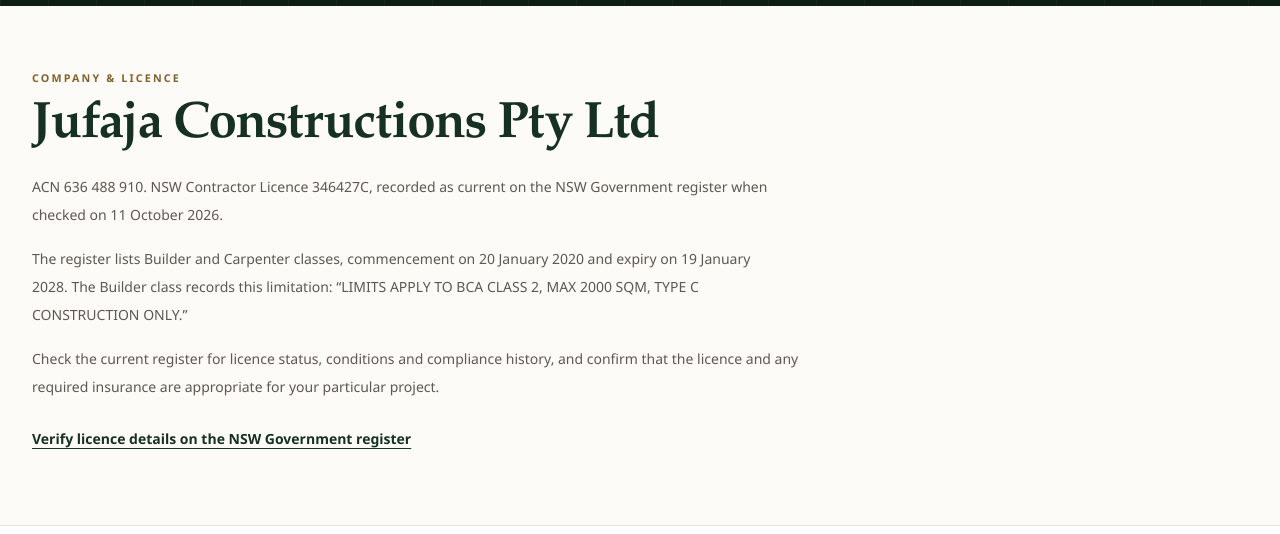
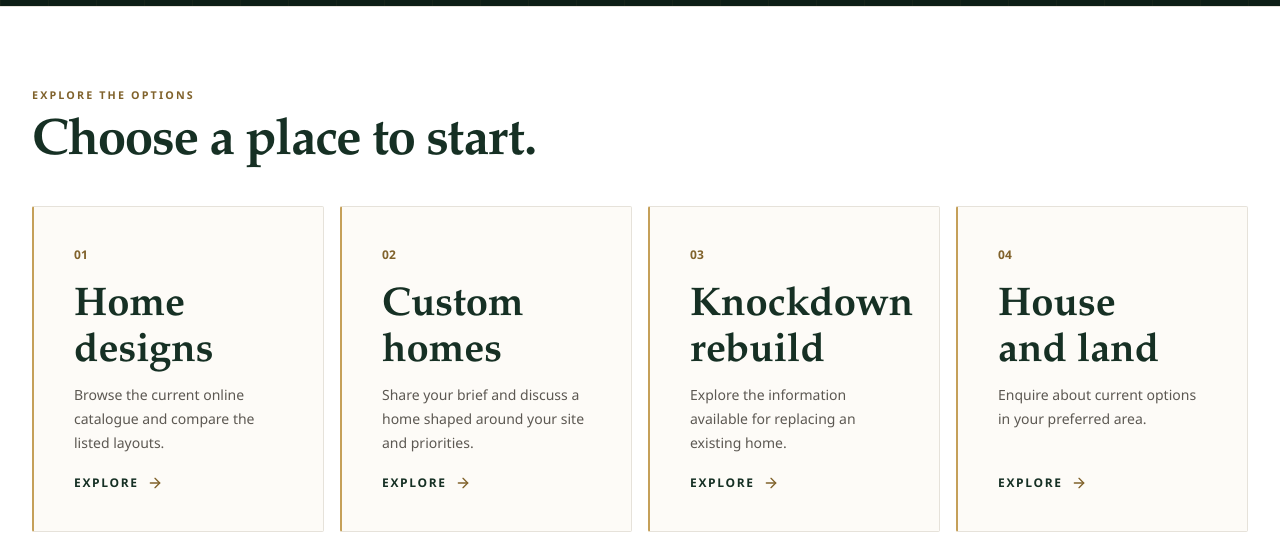
Before and after one commit to abubakerasif202/jufaja-homes-platform, a Next.js app: page /about-us in a window 1280 px wide. Shown: the part 2261-2795 px from the top of the page. Built offline with nearby package versions, Linux system fonts and the light colour scheme.

Commit message:
fix: remove detailed licence section and verification links

```diff
--- a/src/app/about-us/page.tsx
+++ b/src/app/about-us/page.tsx
@@ -5,7 +5,6 @@
 import ButtonLink from '@/components/ui/ButtonLink';
 import LeadershipSection from '@/components/home/LeadershipSection';
 import Reveal from '@/components/motion/Reveal';
-import { COMPANY_DETAILS } from '@/lib/company-details';
 
 export const metadata = pageMetadata('About', 'Meet JUFAJA Constructions and explore the home design and building services available through the website.', '/about-us');
 
@@ -33,19 +32,6 @@
 
       <LeadershipSection variant="about" />
 
-      <section className="bg-jufaja-cream py-12 sm:py-16" aria-labelledby="company-licence-heading">
-        <div className="mx-auto max-w-7xl px-4 sm:px-6 lg:px-8">
-          <p className="eyebrow">Company &amp; licence</p>
-          <h2 id="company-licence-heading" className="type-h2 mt-3 text-jufaja-forest">{COMPANY_DETAILS.legalName}</h2>
-          <div className="mt-5 max-w-3xl space-y-4 text-sm leading-7 text-jufaja-muted">
-            <p>ACN {COMPANY_DETAILS.acn}. NSW Contractor Licence {COMPANY_DETAILS.contractorLicence}, recorded as current on the NSW Government register when checked on 11 October 2026.</p>
-            <p>The register lists Builder and Carpenter classes, commencement on 20 January 2020 and expiry on 19 January 2028. The Builder class records this limitation: “LIMITS APPLY TO BCA CLASS 2, MAX 2000 SQM, TYPE C CONSTRUCTION ONLY.”</p>
-            <p>Check the current register for licence status, conditions and compliance history, and confirm that the licence and any required insurance are appropriate for your particular project.</p>
-            <a className="inline-flex min-h-11 items-center font-semibold text-jufaja-forest underline underline-offset-4" href={COMPANY_DETAILS.licenceRegisterUrl}>Verify licence details on the NSW Government register</a>
-          </div>
-        </div>
-      </section>
-
       <section className="border-y border-jufaja-border bg-white py-16 sm:py-20">
         <div className="mx-auto max-w-7xl px-4 sm:px-6 lg:px-8">
           <div className="mb-9 max-w-2xl">
```
